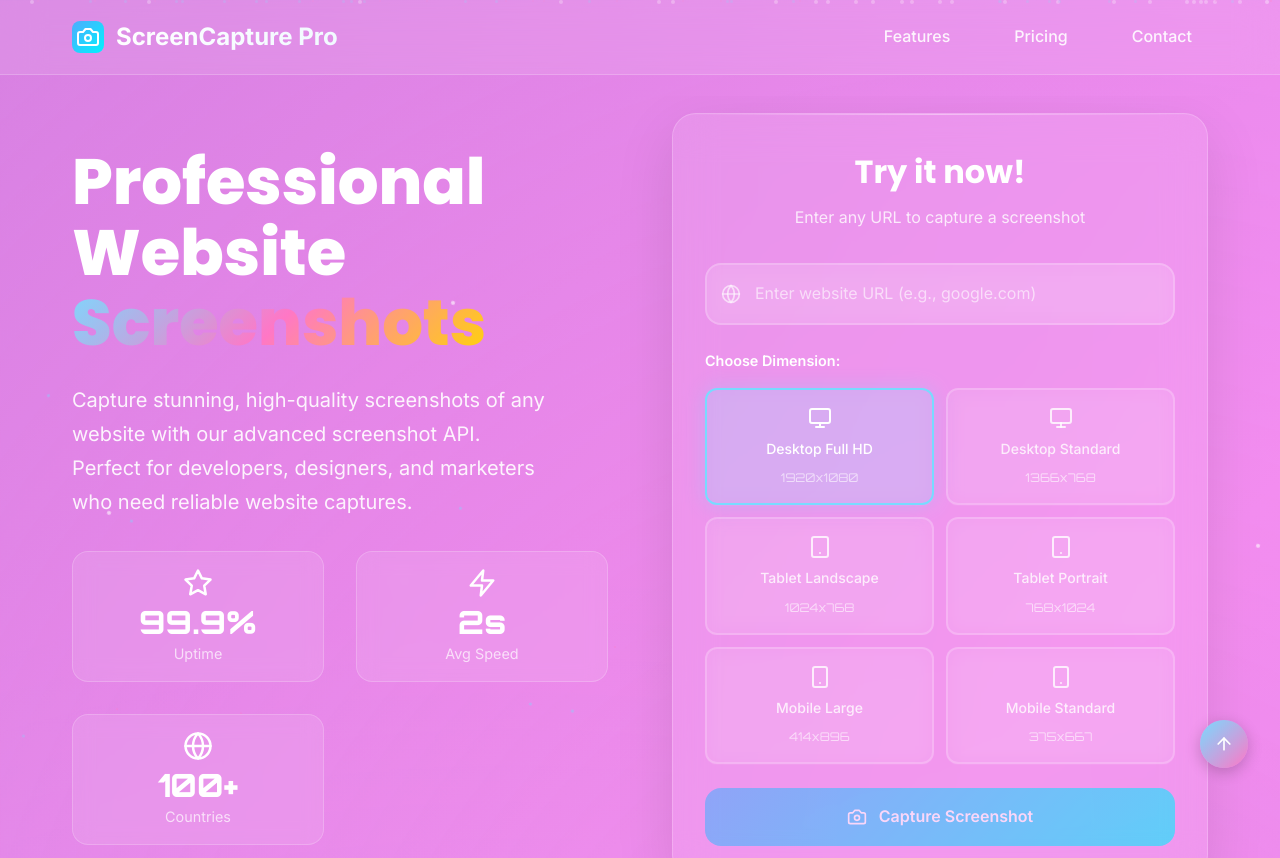
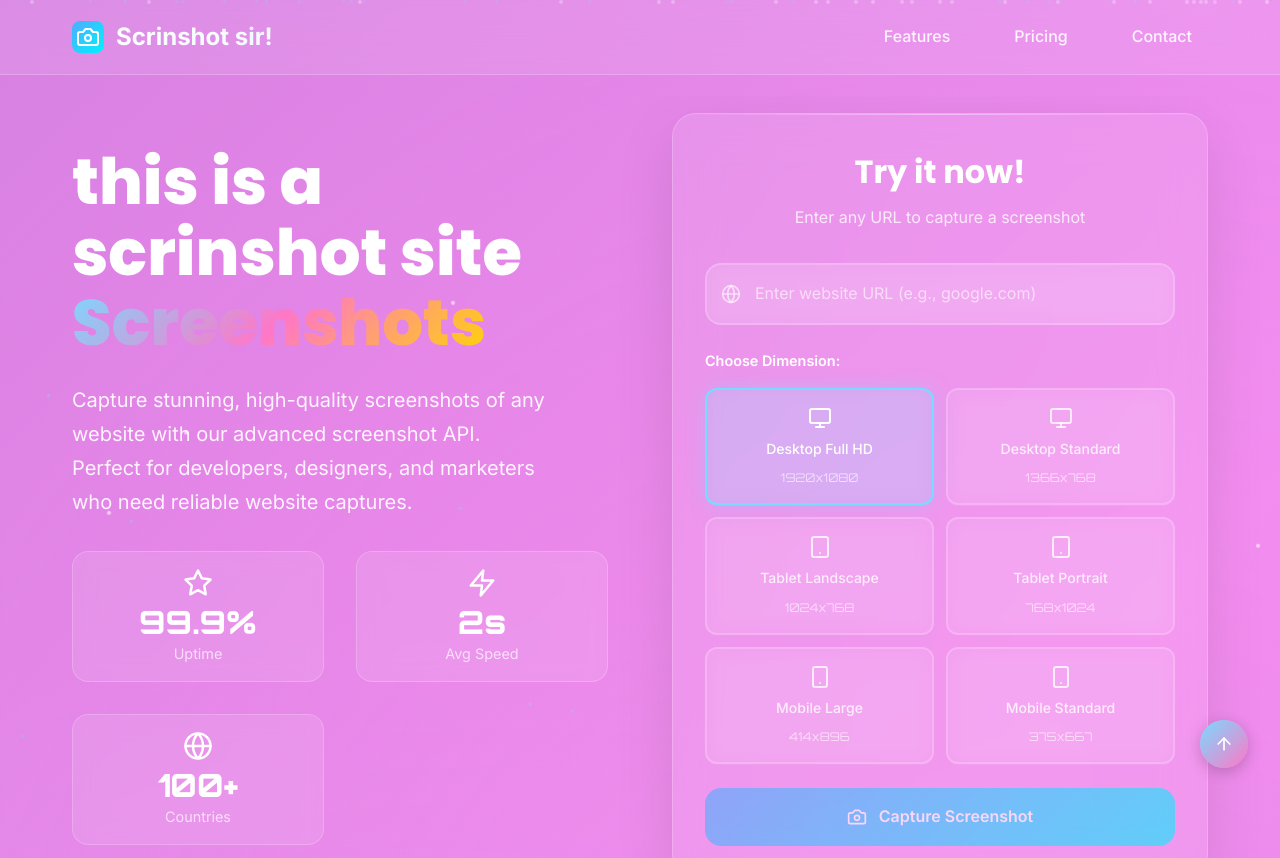
Before and after one commit to Kupalpriv/scrinshot, a React (Vite) app: page / in a window 1280 px wide. Shown: the top 858 px of the page. Built offline with nearby package versions, Linux system fonts and the light colour scheme.

Commit message:
Update App.jsx

```diff
--- a/src/App.jsx
+++ b/src/App.jsx
@@ -117,7 +117,7 @@ function App() {
           <div className="header-content">
             <div className="logo">
               <Camera className="logo-icon" />
-              <span className="logo-text">ScreenCapture Pro</span>
+              <span className="logo-text">Scrinshot sir!</span>
             </div>
             <nav className="nav">
               <a href="#features" className="nav-link">Features</a>
@@ -134,7 +134,7 @@ function App() {
             <div className="hero-content">
               <div className="hero-text">
                 <h1 className="hero-title">
-                  Professional Website
+                  this is a scrinshot site
                   <span className="gradient-text"> Screenshots</span>
                 </h1>
                 <p className="hero-description">
```
